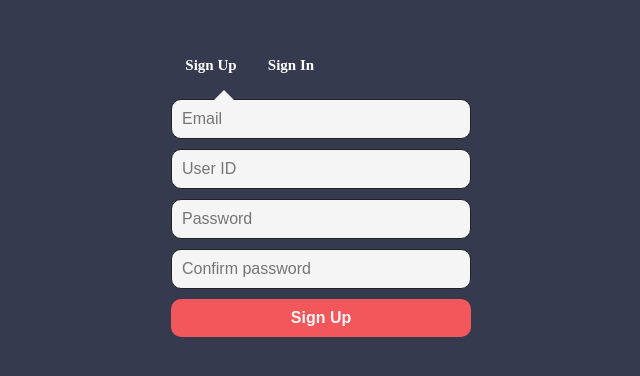
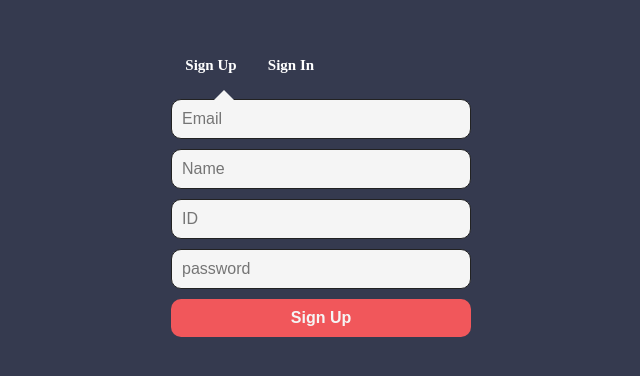
Before and after one commit to khu-open-source/movie-client, a React (Create React App) app: page /signup in a window 1280 px wide. Shown: the part 226-602 px from the top of the page, without its empty margins (319-959 px from the left). Built offline with nearby package versions, Linux system fonts and the light colour scheme; no server answers.

Commit message:
feat(signup): add signup logic

```diff
--- a/src/pages/Signup.js
+++ b/src/pages/Signup.js
@@ -1,9 +1,25 @@
 /* eslint-disable react/button-has-type */
 import './signup.css';
 
+import { useState } from 'react';
 import { Link } from 'react-router-dom';
 
-const Signup = () => (
+const Signup = () => {
+  const [input, setValue] = useState({ name: '', email: '', id: '', password: '' });
+
+  const handleClick = async () => {
+    await (
+      await fetch('http://43.200.75.98/signup', {
+        method: 'POST',
+        headers: {
+          'Content-Type': 'application/json',
+        },
+        body: JSON.stringify(input),
+      })
+    ).json();
+  };
+
+  return (
     <div className="form signup">
       <nav className="form-header">
         <li className="show-sign">
@@ -16,24 +32,31 @@ const Signup = () => (
       <div className="arrow" />
       <div className="form-elements">
         <form className="form-element">
-        <input type="email" placeholder="Email" />
+          <input type="email" placeholder="Email" onChange={(e) => setValue({ ...input, email: e.target.value })} />
         </form>
         <form className="form-element">
-        <input type="text" placeholder="User ID" />
+          <input type="text" placeholder="Name" onChange={(e) => setValue({ ...input, name: e.target.value })} />
         </form>
         <form className="form-element">
-        <input type="password" placeholder="Password" />
+          <input type="text" placeholder="ID" onChange={(e) => setValue({ ...input, id: e.target.value })} />
         </form>
         <form className="form-element">
-        <input type="password" placeholder="Confirm password" />
+          <input
+            type="password"
+            placeholder="password"
+            onChange={(e) => setValue({ ...input, password: e.target.value })}
+          />
         </form>
         <form className="form-element">
           <Link to="/SignIn">
-          <button id="submit-btn">Sign Up</button>
+            <button id="submit-btn" onClick={handleClick}>
+              Sign Up
+            </button>
           </Link>
         </form>
       </div>
     </div>
   );
+};
 
 export default Signup;
```
Lines whose indentation alone changed are shown as unchanged.
